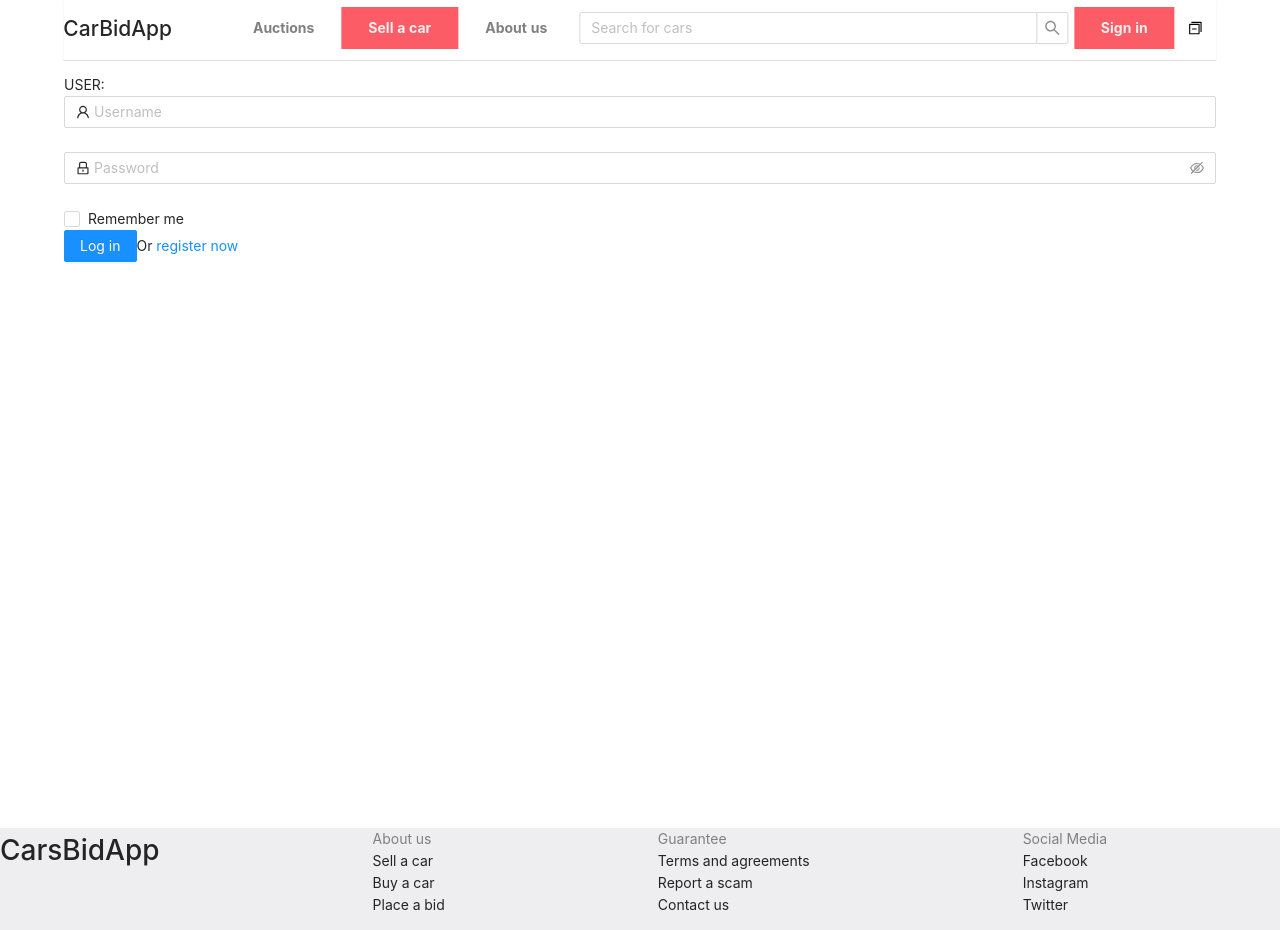
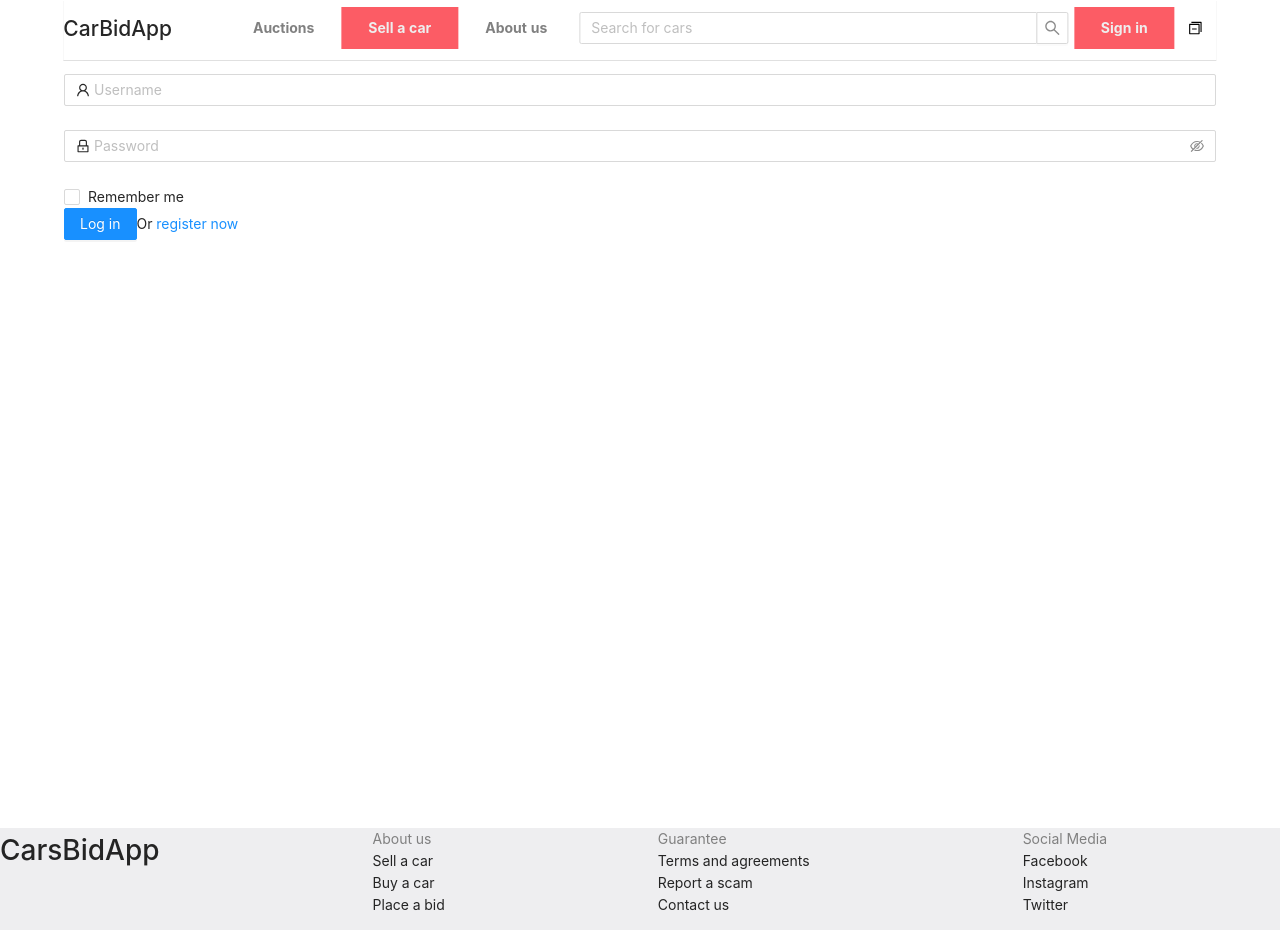
Before and after one commit to Petiazediter/CarAppRewrite, a React (Create React App) app in the folder car-app-frontend/: page /sign-in in a window 1280 px wide. Built offline with nearby package versions, Linux system fonts and the light colour scheme.

Commit message:
Move back validate car from deleted customhook.

```diff
--- a/car-app-frontend/src/components/auctions-page/Auctions.tsx
+++ b/car-app-frontend/src/components/auctions-page/Auctions.tsx
@@ -1,19 +1,12 @@
-import { Row, Col, Slider, DatePicker, Select, Button } from 'antd';
+import { Row, Col, Slider, DatePicker, Select } from 'antd';
 import { ClearOutlined } from '@ant-design/icons';
 import { CarDisplay } from './car-display-component/CarDisplay';
 import { Car } from '../../models/Car';
 import { useDatabaseContext, CarFilters } from '../../context/DatabaseContext';
 import { SortRow, PrimaryButton, NewsCol, FlexCol } from './Auctions.styled';
-import {
-	FunctionComponent,
-	useCallback,
-	useContext,
-	useEffect,
-	useState,
-} from 'react';
+import { FunctionComponent, useCallback, useEffect, useState } from 'react';
 import { addParameterToURL } from '../../utils/URLHandler';
 import moment from 'moment';
-import { MyThemeContext } from '../../context/ThemeContext';
 
 const { Option } = Select;
 
@@ -32,7 +25,6 @@ export const Auctions: FunctionComponent = () => {
 	const cars = useDatabaseContext().getCarsTable;
 	const initialCars: Car[] = [];
 	const [carsList, setCarsList] = useState(initialCars);
-	const { isDark, toggleTheme } = useContext(MyThemeContext);
 
 	// Get parameter from URL by key, with a filter's value.
 	const getParamFromUrl = (filter: Filter, defaultValue: string): string => {
--- a/car-app-frontend/src/components/shared/hooks/CustomHook.tsx
+++ /dev/null
@@ -1,29 +0,0 @@
-import { RuleObject } from "antd/lib/form";
-import { StoreValue } from "antd/lib/form/interface";
-import { useEffect, useState } from "react";
-
-export const validateUsername = () => ({
-    validator(_: RuleObject, value: StoreValue) {
-        if ( !value || value.length > 5 ) {
-            return Promise.resolve();
-        }
-        return Promise.reject(new Error('The username is too short!'))
-    }
-})
-
-interface User{
-    id: string;
-    username: string;
-}
-
-export const useUserData = () => {
-    const [user,setUser] = useState<User|null>(null)
-
-    useEffect( () => {
-        if ( user != null ){
-            console.log(user.username)
-        }
-    }, [user])
-
-    return user
-}
--- a/car-app-frontend/src/components/sign-in-page/SignInPage.tsx
+++ b/car-app-frontend/src/components/sign-in-page/SignInPage.tsx
@@ -1,54 +1,68 @@
-import {FunctionComponent} from "react";
-import {Button, Checkbox, Form, Input} from "antd";
-import {LockOutlined, UserOutlined} from "@ant-design/icons";
-import { Link } from 'react-router-dom'
-import { useUserData, validateUsername } from "../shared/hooks/CustomHook";
+import { FunctionComponent } from 'react';
+import { Button, Checkbox, Form, Input } from 'antd';
+import { LockOutlined, UserOutlined } from '@ant-design/icons';
+import { Link } from 'react-router-dom';
+import { RuleObject } from 'antd/lib/form';
+import { StoreValue } from 'antd/lib/form/interface';
 
 export const SignInPage: FunctionComponent = () => {
+	const onFinish = (values: { username: string; password: string }) => {};
 
-    const myUser = useUserData()
+	const validateUsername = () => ({
+		validator(_: RuleObject, value: StoreValue) {
+			if (!value || value.length >= 5) {
+				return Promise.resolve();
+			}
 
-    const onFinish = (values: { username: string,password: string }) => {
-
-    }
+			return Promise.reject(
+				new Error('The two passwords that you entered do not match!')
+			);
+		},
+	});
 
 	return (
 		<section>
-            USER: { myUser?.toString() }
 			<Form
 				name="login_form"
 				className="login-form"
-                 initialValues={{remember: true}}
-                 onFinish={onFinish}>
+				initialValues={{ remember: true }}
+				onFinish={onFinish}
+			>
 				<Form.Item
 					name="username"
 					rules={[
-                        {required: true, message: 'Username is required!'},
-                        validateUsername
-                    ]}>
-                    <Input prefix={<UserOutlined className="site-form-item-icon" />}
-                           placeholder={"Username"} />
+						{ required: true, message: 'Username is required!' },
+						validateUsername,
+					]}
+				>
+					<Input
+						prefix={<UserOutlined className="site-form-item-icon" />}
+						placeholder={'Username'}
+					/>
 				</Form.Item>
 				<Form.Item
 					name="password"
-                    rules={[
-                        {required: true, message: 'Password is required'}
-                    ]}>
+					rules={[{ required: true, message: 'Password is required' }]}
+				>
 					<Input.Password
 						placeholder="Password"
-                           prefix={<LockOutlined className="site-form-item-icon" /> } />
+						prefix={<LockOutlined className="site-form-item-icon" />}
+					/>
 				</Form.Item>
-                <Form.Item
-                    name="remember-me"
-                    valuePropName={"checked"}
-                    noStyle>
+				<Form.Item name="remember-me" valuePropName={'checked'} noStyle>
 					<Checkbox>Remember me</Checkbox>
 				</Form.Item>
 				<Form.Item>
-                    <Button type={"primary"} htmlType={"submit"} className={"login-form-button"}>Log in</Button>
-                    Or <Link to={"/register"}>register now</Link>
+					<Button
+						type={'primary'}
+						htmlType={'submit'}
+						className={'login-form-button'}
+					>
+						Log in
+					</Button>
+					Or <Link to={'/register'}>register now</Link>
 				</Form.Item>
 			</Form>
 		</section>
-    )
-}
+	);
+};
```
Lines whose indentation alone changed are shown as unchanged.
